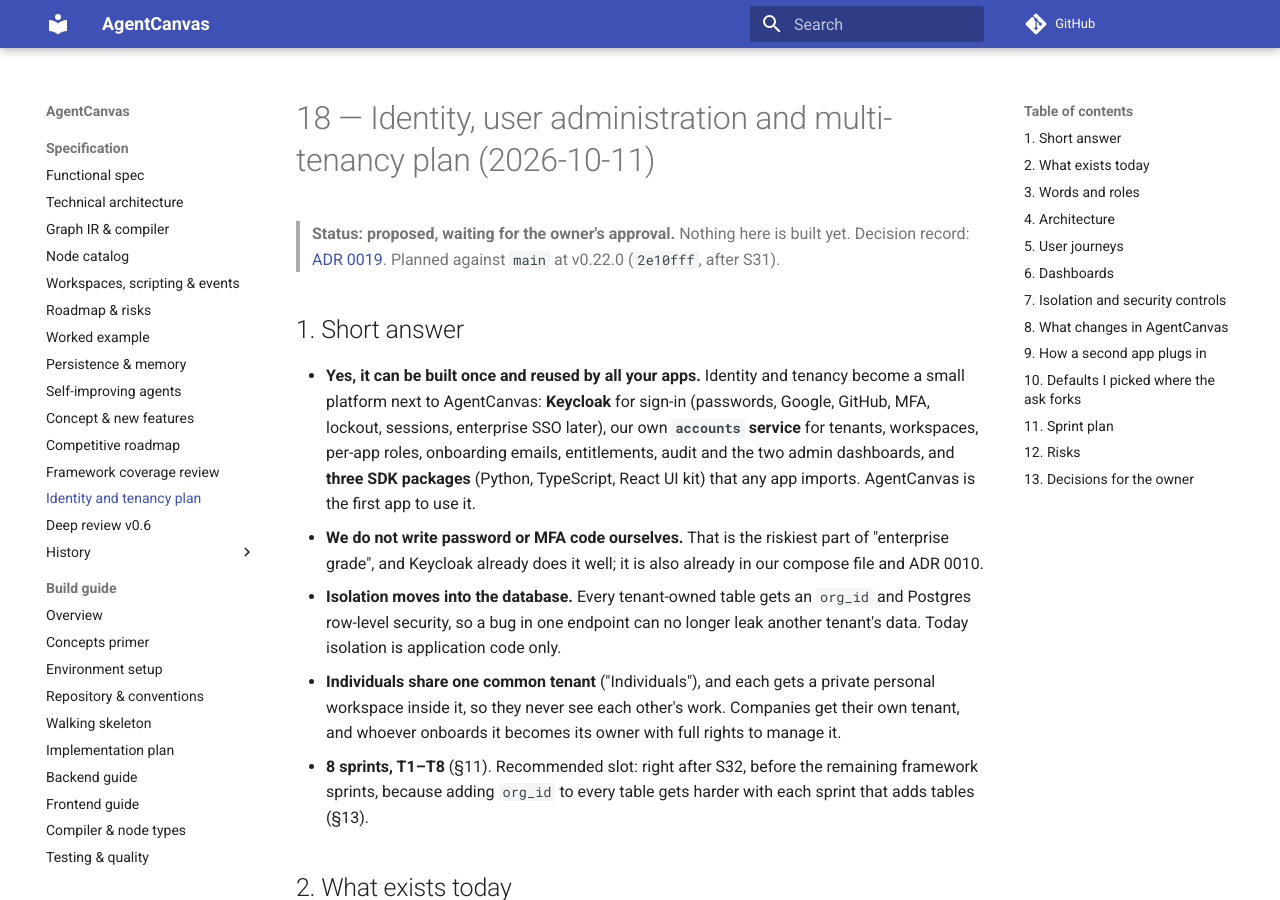
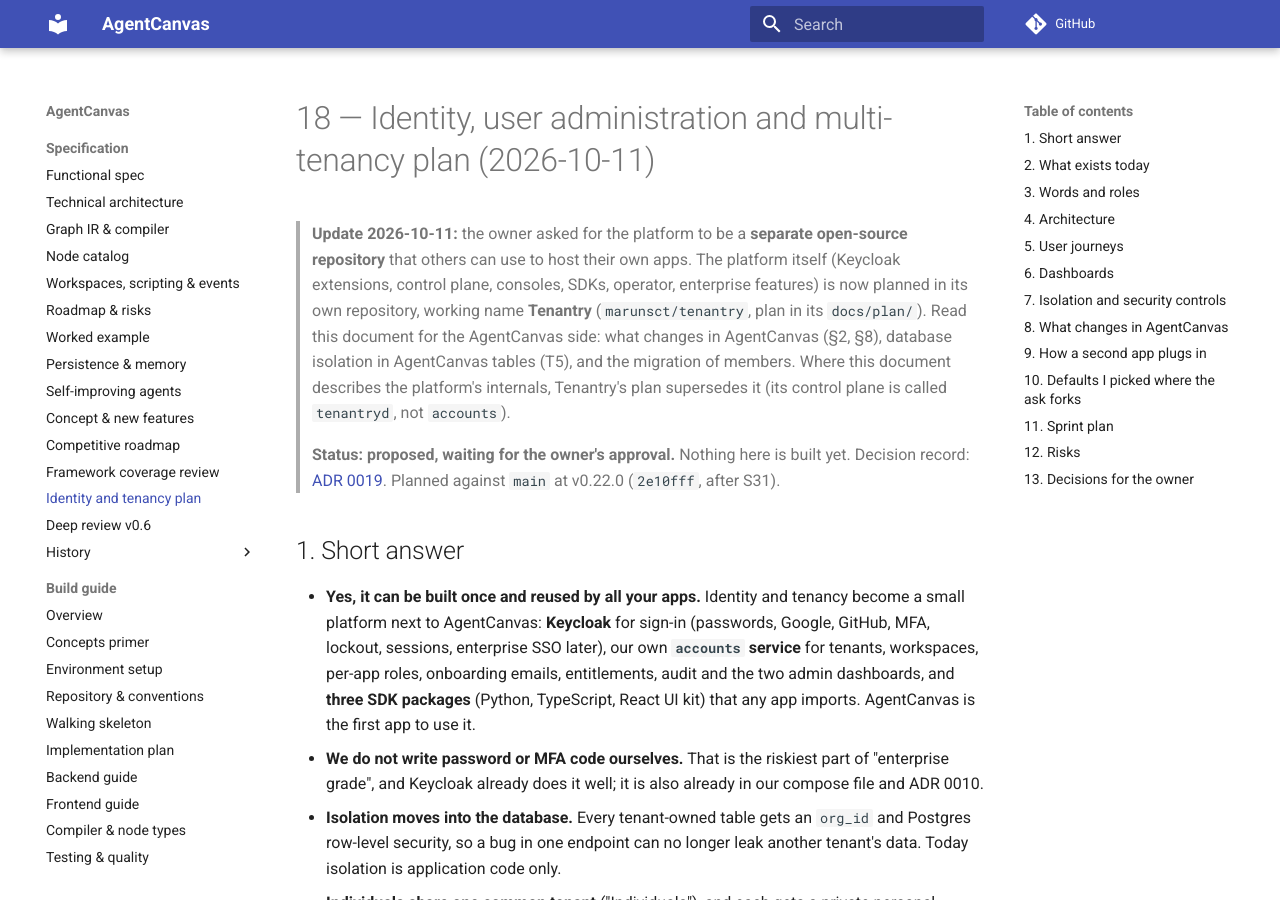
Before and after one commit to marunsct/AgentCanvas, an MkDocs documentation site: the page built from docs/agent-canvas-spec/18-identity-and-tenancy-plan.md, in a window 1280 px wide and 900 px high. Built offline with MkDocs 1.6.1 and Material for MkDocs 9.7.7, drawn with Linux system fonts in a browser that asks for light colours; comment, search, counter and statistics services are not loaded; some of the changed text lies outside the part shown.

Commit message:
Plan: platform moves to its own open-source repository (Tenantry)
Co-Authored-By: Claude Opus 5.5 <noreply@anthropic.com>
Claude-Session: https://claude.ai/code/session_01SAiatzmX6j3VrkHBnimXpm

```diff
--- a/docs/agent-canvas-spec/18-identity-and-tenancy-plan.md
+++ b/docs/agent-canvas-spec/18-identity-and-tenancy-plan.md
@@ -1,4 +1,12 @@
 # 18 — Identity, user administration and multi-tenancy plan (2026-10-11)
+
+> **Update 2026-10-11:** the owner asked for the platform to be a **separate open-source repository** that others can
+> use to host their own apps. The platform itself (Keycloak extensions, control plane, consoles, SDKs, operator,
+> enterprise features) is now planned in its own repository, working name **Tenantry**
+> (`marunsct/tenantry`, plan in its `docs/plan/`). Read this document for the AgentCanvas side: what changes in
+> AgentCanvas (§2, §8), database isolation in AgentCanvas tables (T5), and the migration of members. Where this
+> document describes the platform's internals, Tenantry's plan supersedes it (its control plane is called
+> `tenantryd`, not `accounts`).
 
 > **Status: proposed, waiting for the owner's approval.** Nothing here is built yet. Decision record:
 > [ADR 0019](../adr/0019-identity-and-tenancy-platform.md). Planned against `main` at v0.22.0 (`2e10fff`, after S31).
@@ -225,7 +233,7 @@ T8 proves this with a tiny sample app in `platform/examples/hello-app`.
 | Isolation model | shared database, RLS per workspace; dedicated database for enterprise later | strong, cheap, one code path |
 | Login pages | Keycloak hosted pages themed with our tokens (Keycloakify), light and dark | never handle passwords in app code; one look for all apps |
 | Email | SMTP outbox in `accounts`, Mailpit in dev | provider-neutral |
-| Code location | `platform/` in this repo, extracted later | one CI while the APIs settle |
+| Code location | separate open-source repository (Tenantry), owner's decision 2026-10-11 | reusable by other apps and other people |
 | Sign-up policy | open for Individuals; company tenants also self-serve; product admin can switch to invite-only | matches "enable user creation" |
 | Existing data | `org_default` becomes the first company tenant; current members keep their roles | no break for current installs |
 
```
Also changed, not shown: docs/adr/0019-identity-and-tenancy-platform.md (+3 -3 lines).
